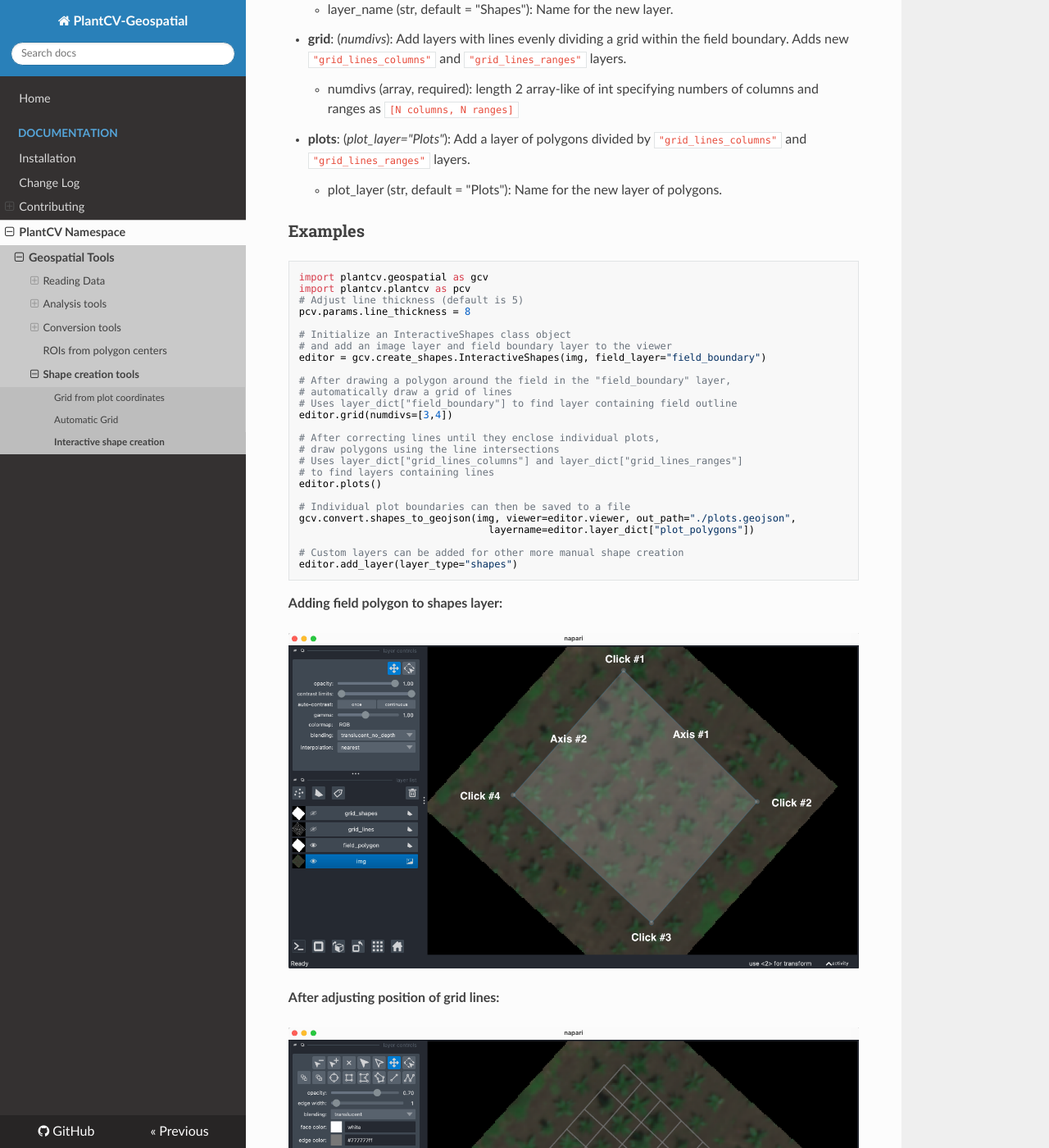
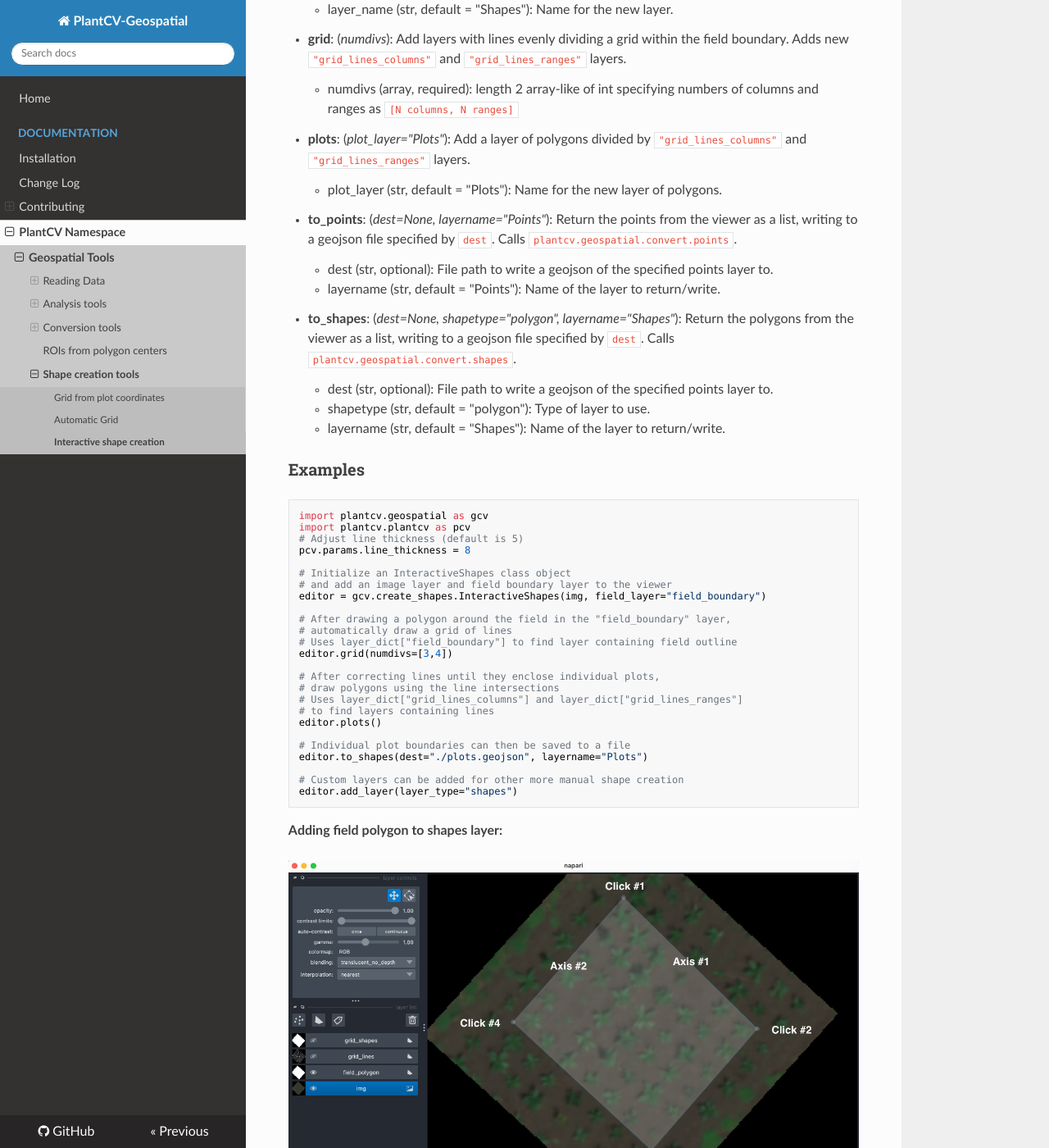
Before and after one commit to danforthcenter/plantcv-geospatial, an MkDocs documentation site: the page built from docs/InteractiveShapes.md, in a window 1280 px wide and 1400 px high, scrolled down 1133 px. Shown: the whole window at 82% size. Built offline with MkDocs 1.6.1, drawn with Linux system fonts in a browser that asks for light colours; nearby versions of some CDN libraries.

Commit message:
docs update

````diff
--- a/docs/InteractiveShapes.md
+++ b/docs/InteractiveShapes.md
@@ -37,6 +37,16 @@ Attributes are accessed as `interactive_shapes_instance.attribute`.
 * **plots**: (*plot_layer="Plots"*): Add a layer of polygons divided by `"grid_lines_columns"` and `"grid_lines_ranges"` layers.
     * plot_layer (str, default = "Plots"): Name for the new layer of polygons.
 
+* **to_points**: (*dest=None, layername="Points"*): Return the points from the viewer as a list, writing to a geojson file specified by `dest`. Calls `plantcv.geospatial.convert.points`.
+    * dest (str, optional): File path to write a geojson of the specified points layer to.
+	* layername (str, default = "Points"): Name of the layer to return/write.
+
+* **to_shapes**: (*dest=None, shapetype="polygon", layername="Shapes"*): Return the polygons from the viewer as a list, writing to a geojson file specified by `dest`. Calls `plantcv.geospatial.convert.shapes`.
+    * dest (str, optional): File path to write a geojson of the specified points layer to.
+	* shapetype (str, default = "polygon"): Type of layer to use.
+	* layername (str, default = "Shapes"): Name of the layer to return/write.
+
+
 ### Examples
 
 ```python
@@ -61,8 +71,7 @@ editor.grid(numdivs=[3,4])
 editor.plots()
 
 # Individual plot boundaries can then be saved to a file
-gcv.convert.shapes_to_geojson(img, viewer=editor.viewer, out_path="./plots.geojson",
-                                layername=editor.layer_dict["plot_polygons"])
+editor.to_shapes(dest="./plots.geojson", layername="Plots")
 
 # Custom layers can be added for other more manual shape creation
 editor.add_layer(layer_type="shapes")
````
